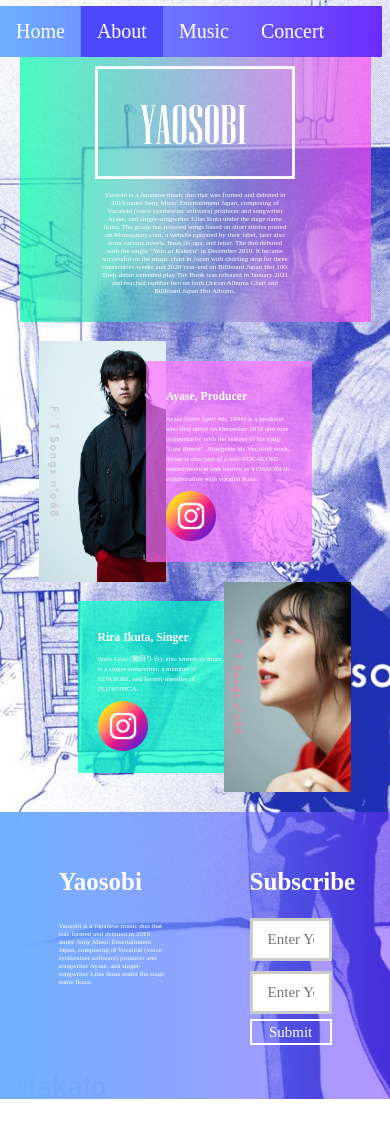
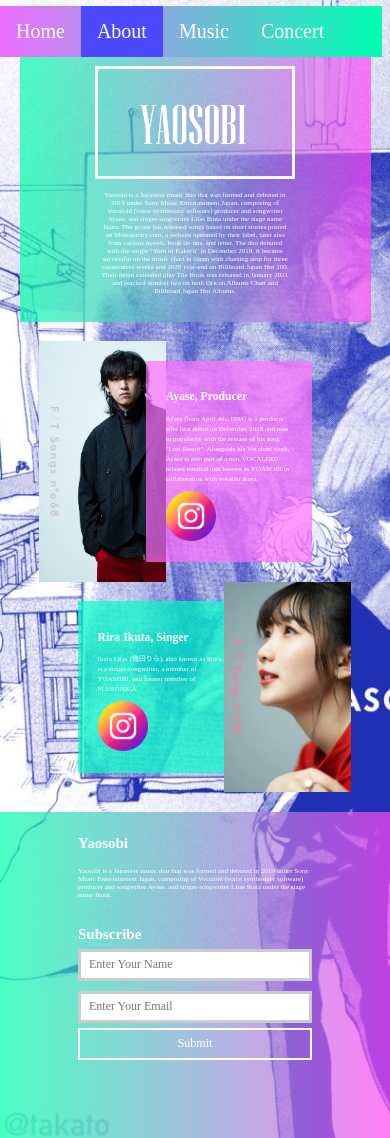
Before and after one commit to NataliekohNP/IDAssignment1, a plain HTML site: page ID_S10227870_NatalieKoh_Assg1_website/about.html in a window 390 px wide. Before the commit the page ends 1099 px from the top, so only its background shows below. Drawn offline with Linux system fonts and the light colour scheme.

Commit message:
Updates to my websites

```diff
--- a/ID_S10227870_NatalieKoh_Assg1_website/css/navNfooter.css
+++ b/ID_S10227870_NatalieKoh_Assg1_website/css/navNfooter.css
@@ -79,3 +79,79 @@
     background-color: rgb(173, 101, 255);
     color: white;
   }
+  @media screen and (max-width: 1050px){
+    /*Header design*/
+    ul {
+      list-style-type: none;
+      margin: 0;
+      padding: 0;
+      overflow: hidden;
+      background: linear-gradient(to left, rgb(0, 255, 179) , rgb(238, 109, 255) );
+    }
+
+    li {
+      float: left;
+    }
+
+    li a {
+      display: block;
+      color: white;
+      font-size: 20px;
+      text-align: center;
+      padding: 14px 16px;
+      text-decoration: none;
+    }
+
+    li a:hover {
+      background-color: rgb(110, 110, 110, 0.5);
+    }
+    /*--------------------------------------------------------------------*/
+    /*footer design*/
+    .footer{
+      padding: 20%;
+      background: linear-gradient(to left, rgba(255, 72, 246, 0.7) , rgba(0, 255, 170, 0.7));
+      margin-top: 10%;
+      color: white;
+      font-size: 12px;
+      height: 170px;
+    }
+    .footer h3{
+      font-size: 15px;
+    }
+    .aside-left{
+      margin-top: -30%;
+      width: 100%;
+    }
+    .aside-right{
+      margin-top: 5px;
+      width: 100%;
+    }
+    input[type=text] {
+      width: 100%;
+      padding: 6px 8px;
+      margin: 5px 0;
+      box-sizing: border-box;
+      border: 3px solid #ccc;
+      transition: 0.5s;
+      outline: none;
+    }
+
+    input[type=text]:focus {
+      border: 3px solid rgb(234, 0, 255);
+    }
+    .submit {
+      width: 100%;
+      padding: 3%;
+      background-color: rgb(255, 255, 255,0);
+      color: rgb(255, 255, 255);
+      border: 2px solid #ffffff;
+    }
+
+    .submit:hover {
+      border: 2px solid rgb(86, 255, 218);
+      background-color: rgb(101, 255, 204);
+      color: white;
+    }
+
+
+    }
```
Also changed, not shown: ID_S10227870_NatalieKoh_Assg1_website/link.txt (added).
